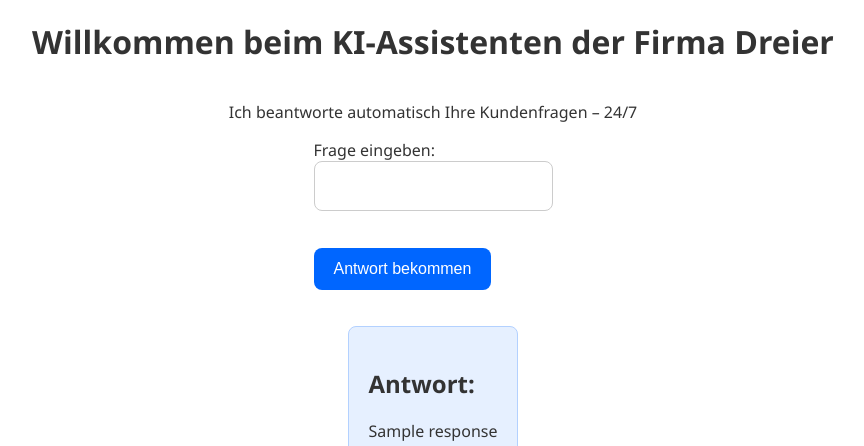
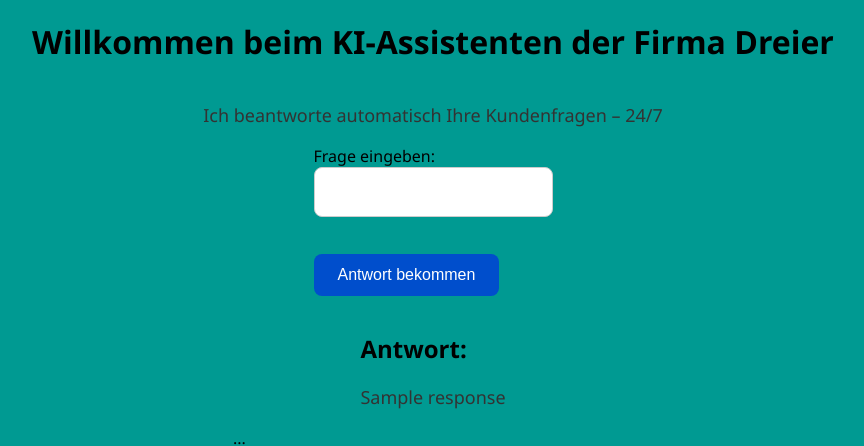
Before and after one commit to Ani494/Ki-Projekt, a Python web app: template templates/index.html in a window 1280 px wide. Shown: the part 323-769 px from the top of the page, without its empty margins (207-1071 px from the left). Run offline with Jinja, Linux system fonts and the light colour scheme; the template is opened without the code that fills it: most values are stand-ins (such as "Sample title", 1, 10 or a date in 2020).

Commit message:
Komplettes Design für Firma Dreier eingesetzt

```diff
--- a/static/style.css
+++ b/static/style.css
@@ -1,9 +1,6 @@
 body {
   font-family: 'Segoe UI', Tahoma, Geneva, Verdana, sans-serif;
-  background-color: { #8e44ad; /* Violett */
-}
-;
-  color: #333;
+  background-color: #009A92; /* Dreier-Hintergrundfarbe */
   margin: 0;
   padding: 0;
   display: flex;
@@ -31,23 +28,32 @@ input[type="text"] {
 }
 
 button {
-  padding: 12px 20px;
+  padding: 12px 24px;
   font-size: 16px;
-  background-color: #0066ff;
   color: white;
+  background-color: #004ECC;
   border: none;
   border-radius: 8px;
   cursor: pointer;
+  transition: background-color 0.3s ease;
 }
 
 button:hover {
-  background-color: #004ecc;
+  background-color: #003399;
 }
 
-#response {
-  margin-top: 20px;
+p {
+  font-size: 18px;
+  color: #333;
+  text-align: center;
+}
+
+#chat-box {
+  margin-top: 30px;
   padding: 20px;
   background-color: #e6f0ff;
   border: 1px solid #b3d1ff;
   border-radius: 8px;
+  max-height: 300px;
+  overflow-y: auto;
 }
```
